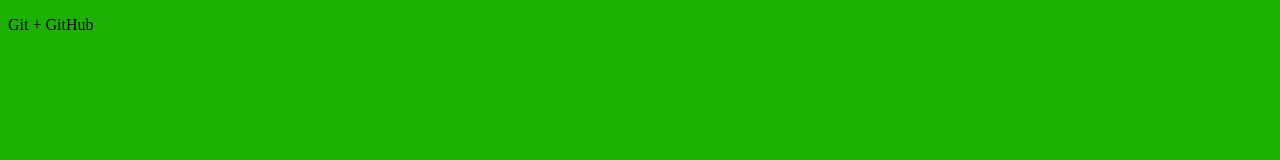
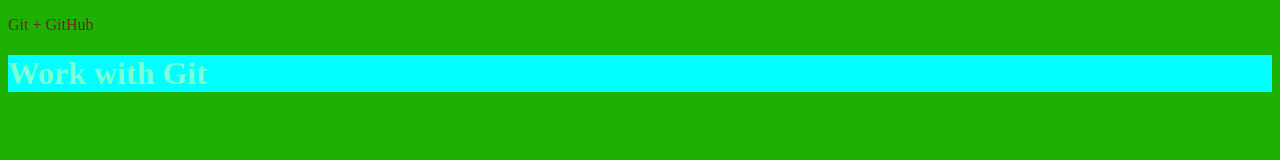
Before and after one commit to danil0303/gittest, a plain HTML site: page index.html in a window 1280 px wide. Drawn offline with Linux system fonts and the light colour scheme.

Commit message:
commit in css file

```diff
--- a/css/main.css
+++ b/css/main.css
@@ -1,3 +1,12 @@
 body {
     background: #1db103;
 }
+
+p {
+    color: #702323;
+}
+
+h1 {
+    color: aquamarine;
+    background-color: aqua;
+}
--- a/index.html
+++ b/index.html
@@ -9,5 +9,6 @@
 </head>
 <body>
     <p>Git + GitHub</p>
+    <h1>Work with Git</h1>
 </body>
 </html>
```
Also changed, not shown: conspect.html (deleted, +0 -66 lines).
